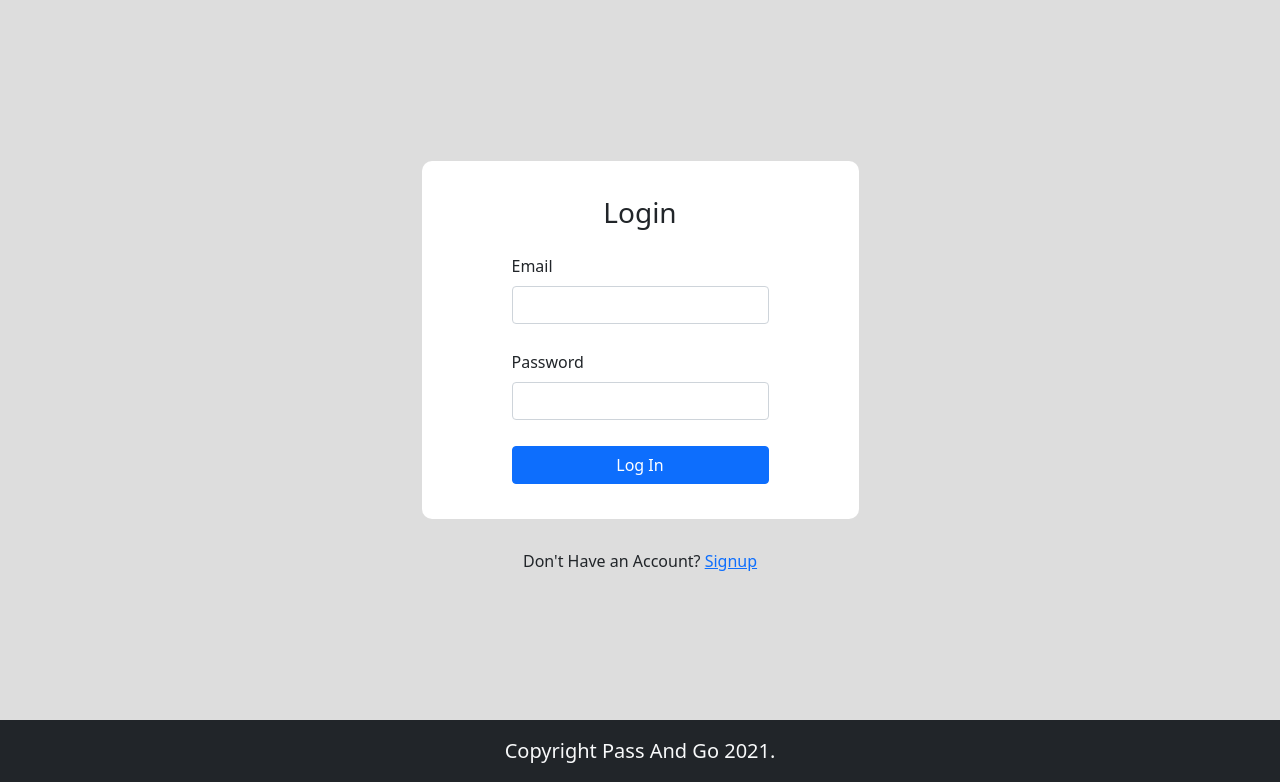
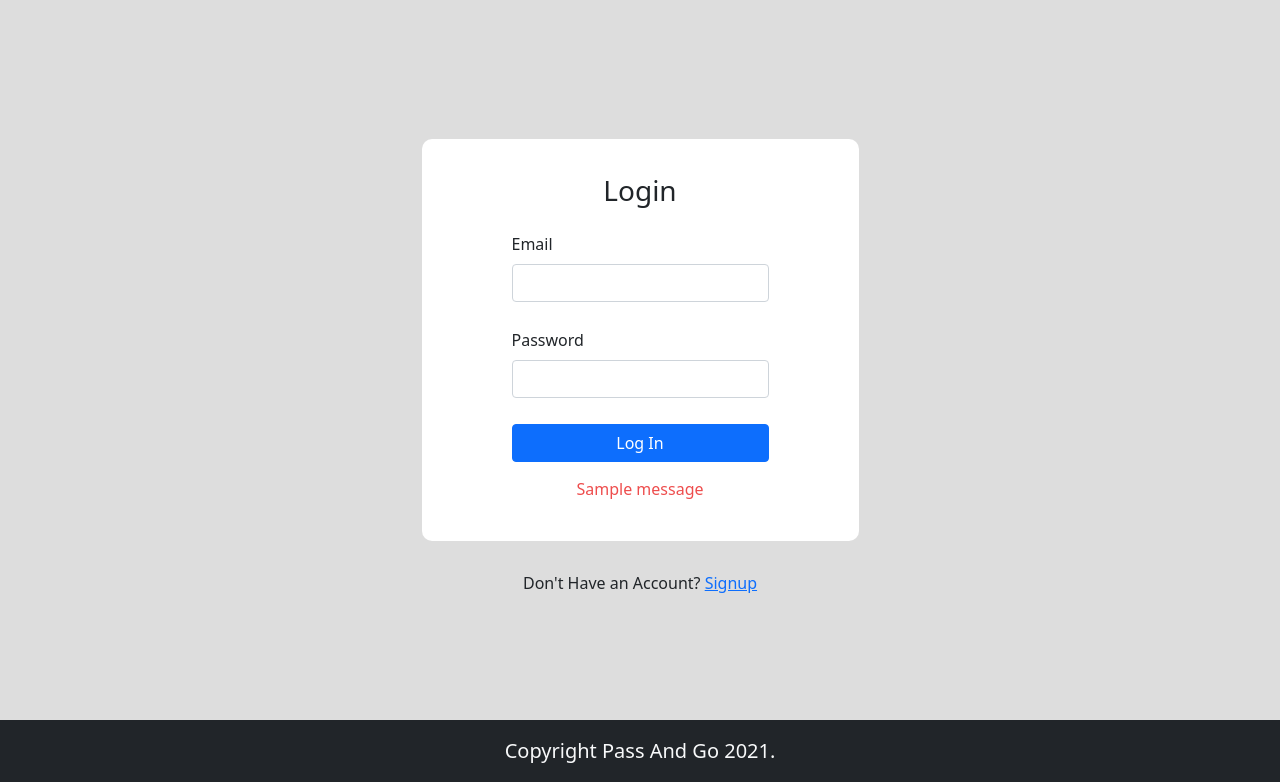
Before and after one commit to CptnReef/Pass-And-Go, a Flask app: template pass_go/Pass_Go/templates/login.html in a window 1280 px wide. Shown: the part 56-838 px from the top of the page. Run offline with Flask 2, Linux system fonts and the light colour scheme; the template is opened without the code that fills it: values that come from a table or form of the project are taken from there, others are empty; tables that the repository leaves empty hold one stand-in row (values such as "Sample post"); one stand-in notice (Sample message) is shown.

Commit message:
feat: add flashing on invalid login, fix already authed check at login route

```diff
--- a/pass_go/Pass_Go/blueprints/user/forms.py
+++ b/pass_go/Pass_Go/blueprints/user/forms.py
@@ -1,7 +1,7 @@
 from flask_wtf import FlaskForm
 from wtforms import StringField, PasswordField, SubmitField
 from wtforms.validators import DataRequired, Length, Email, ValidationError
-from Pass_Go.models import User
+from Pass_Go.sql_models import User
 from Pass_Go import db_session
 
 
--- a/pass_go/Pass_Go/models.py
+++ /dev/null
@@ -1,6 +0,0 @@
-from Pass_Go.sql_models import User
-from Pass_Go import db_session, login_manager
-
-@login_manager.user_loader
-def load_user(user_code):
-    return db_session.query(User).filter_by(code=user_code).first()
--- a/pass_go/Pass_Go/static/styles.css
+++ b/pass_go/Pass_Go/static/styles.css
@@ -192,3 +192,11 @@ body {
 .text-med {
     color: rgb(94, 93, 93);
 }
+
+.error {
+    color: rgb(238, 77, 77);
+    margin: 10px auto;
+    max-width: 200px;
+    word-wrap: break-word;
+    text-align: center;
+}
--- a/pass_go/Pass_Go/templates/base.html
+++ b/pass_go/Pass_Go/templates/base.html
@@ -19,7 +19,6 @@
 </head>
 
 <body>
-
     <nav class="navbar navbar-expand-lg navbar-dark bg-dark">
         <div class="container-fluid">
             <a class="navbar-brand" href="/">
--- a/pass_go/Pass_Go/templates/login.html
+++ b/pass_go/Pass_Go/templates/login.html
@@ -32,6 +32,13 @@
                 <div class="input-wrapper">
                     {{ form.submit(class_="btn btn-primary") }}
                 </div>
+
+                {% for message in get_flashed_messages() %}
+                <div>
+                    <p class="error">{{ message }}</p>
+                </div>
+                {% endfor %}
+
             </fieldset>
         </form>
     </div>
--- a/pass_go/Pass_Go/templates/profile.html
+++ b/pass_go/Pass_Go/templates/profile.html
@@ -10,7 +10,7 @@
             </svg>
         </a>
 
-        <p class="profile-name">Username</p>
+        <p class="profile-name">{{current_user.username}}</p>
     </div>
     <div class="user-stats-container">
         <div class="flex-row">
```
Also changed, not shown: pass_go/Pass_Go/__init__.py (+2 -5 lines), pass_go/Pass_Go/blueprints/user/routes.py (+11 -11 lines).
